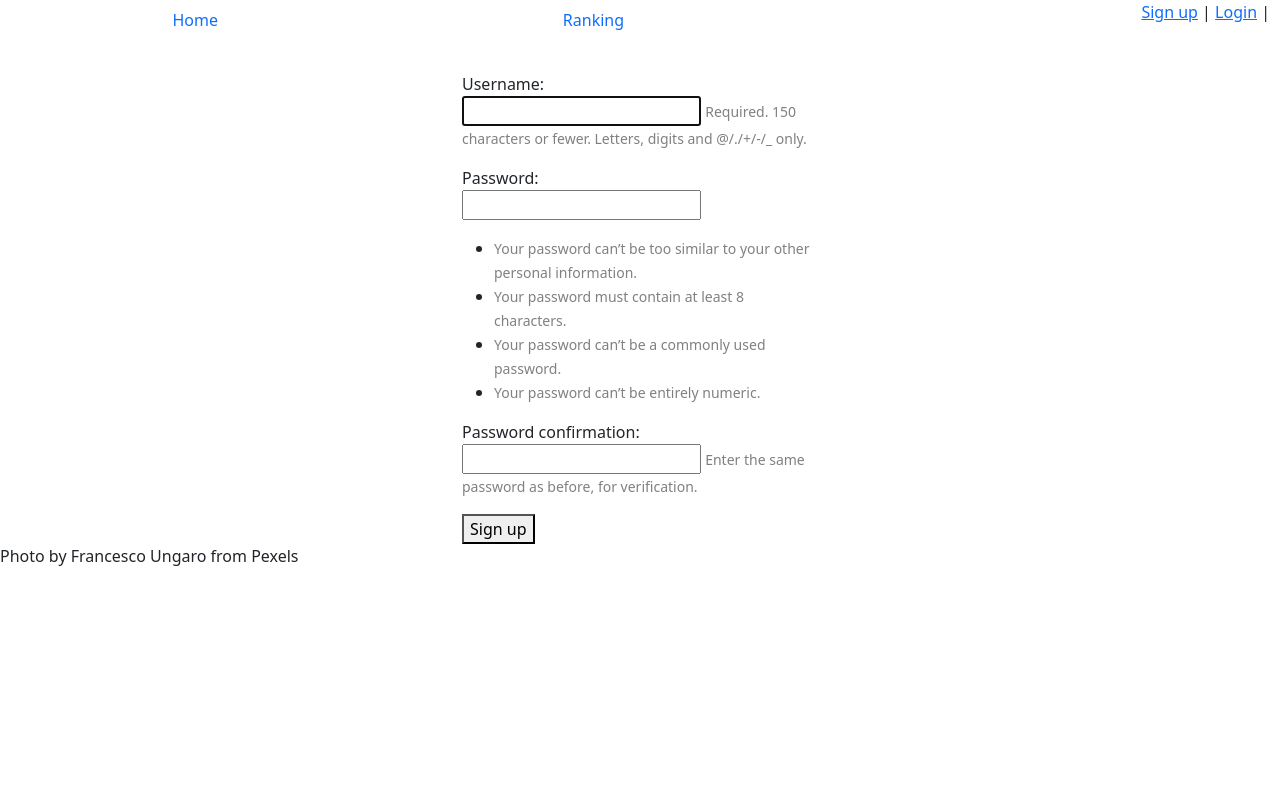
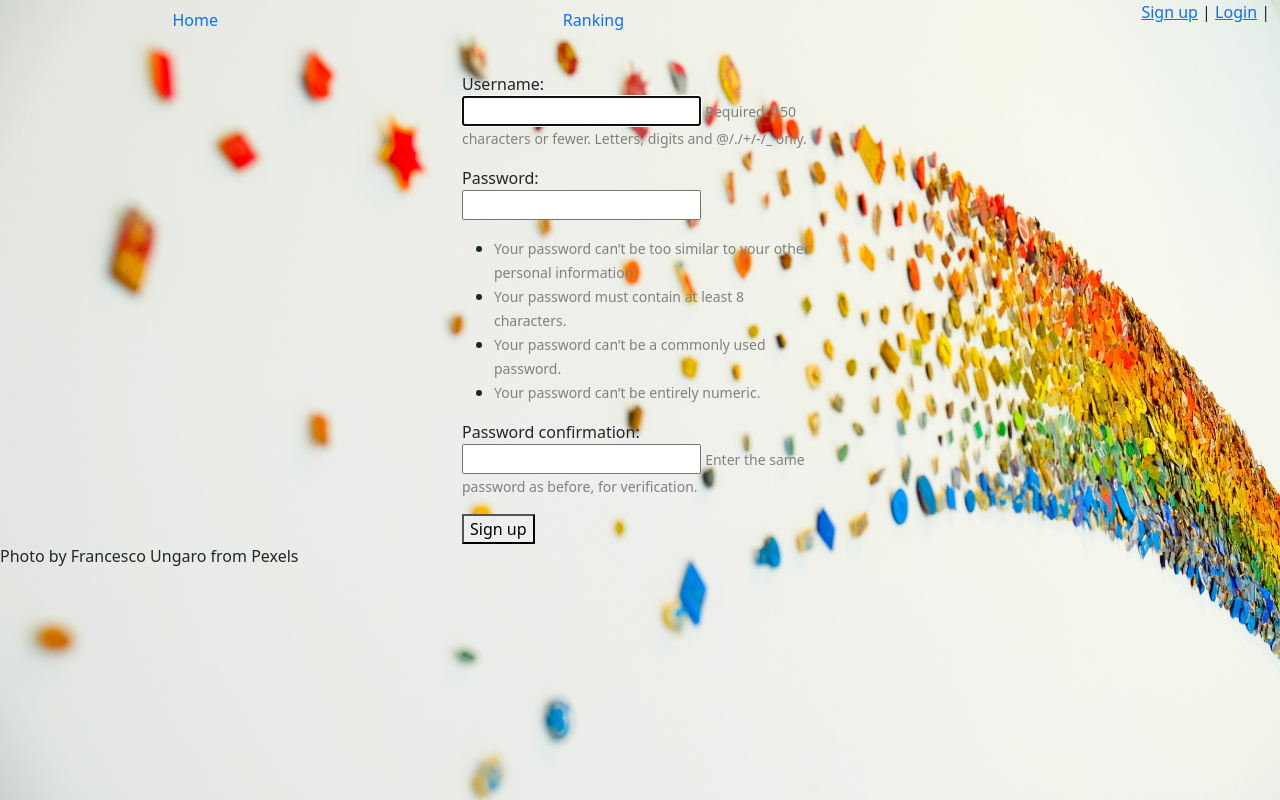
Before and after one commit to Salvaponce/Trivia, a Django app: page /trivial/signup/ in a window 1280 px wide. Run offline with Django 3.2, Linux system fonts and the light colour scheme; some libraries are stand-ins or nearby versions.

Commit message:
feat: update with a brackground image

```diff
--- /dev/null
+++ b/trivia_app/static/css/gestion.css
@@ -0,0 +1,8 @@
+body {
+  background: url("/static/images/pexels-francesco-ungaro-673648.jpg") 50% 0 no-repeat
+    fixed;
+  background-size: 100%;
+  background-repeat: no-repeat;
+  background-position: top;
+  background-attachment: fixed;
+}
--- a/trivia_app/templates/base.html
+++ b/trivia_app/templates/base.html
@@ -1,14 +1,15 @@
 <!DOCTYPE html>
 <html lang="en">
   <head>
+    {%load static%}
     <meta charset="UTF-8" />
     <meta http-equiv="X-UA-Compatible" content="IE=edge" />
     <meta name="viewport" content="width=device-width, initial-scale=1.0" />
+    <link href="{% static '\css\gestion.css'%}" rel="stylesheet">
     <title>{% block title %}{% endblock %}</title>
   </head>
   <body>
       {%load bootstrap5%} {% bootstrap_css %} {% bootstrap_javascript %}
-
       <ul class="nav nav-pills nav-fill" style="margin-bottom: 2rem">
         <li class="nav-item">
           <a class="nav-link" aria-current="page" href="/trivial/">Home</a>
@@ -25,11 +26,13 @@
         >
         {% else %}
         <p style="margin-right: 10px"
-        ><a href="/trivial/signup/">Sign up</a> | <a href="/trivial/login/">Login</a> |</p
+          ><a href="/trivial/signup/">Sign up</a> |
+          <a href="/trivial/login/">Login</a> |</p
         >
         {% endif %}
       </ul>
       {% block content %} {% endblock %}
       <p>Photo by Francesco Ungaro from Pexels</p>
-  </body>
+    </td></body
+  >
 </html>
```
Also changed, not shown: db.sqlite3, trivia_app/static/images/pexels-francesco-ungaro-673648.jpg (added). Lines whose indentation alone changed are shown as unchanged.
